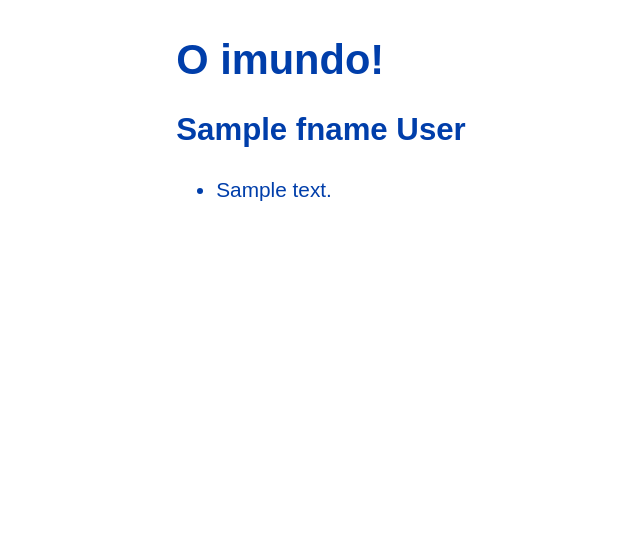
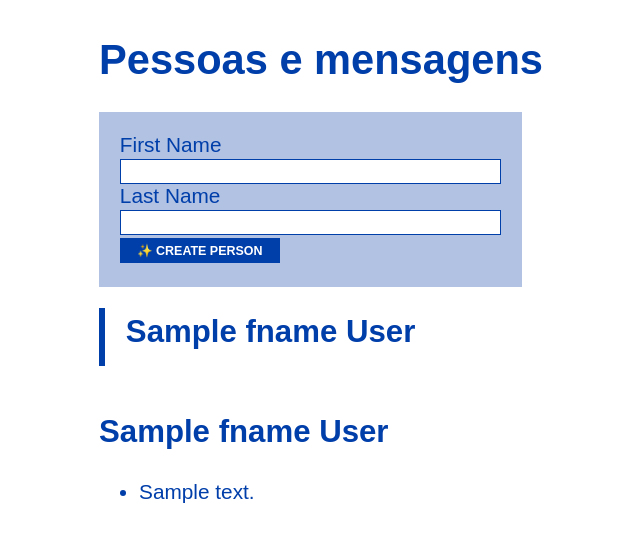
Before and after one commit to anselmobd/prep-flaskapi, a Python web app: template templates/home.html in a window 1280 px wide. Shown: the top 542 px of the page, without its empty margins (319-959 px from the left). Run offline with Jinja, Linux system fonts and the light colour scheme; the template is opened without the code that fills it: most values are stand-ins (such as "Sample title", 1, 10 or a date in 2020).

Commit message:
start new front presentation of data

```diff
--- /dev/null
+++ b/static/css/people.css
@@ -0,0 +1,22 @@
+.person-create-card {
+    margin-right: 1em;
+}
+
+.person-create-card {
+    background-color: var(--secondary-color);
+    padding: 1em;
+}
+
+.person-create-card input {
+    width: 100%;
+}
+
+.people-list {
+    margin-bottom: 1.3em;
+}
+
+.person-card {
+    border-left: 0.3em solid var(--main-color);
+    padding: 0.3em 1em;
+    margin: 1em 0;
+}
--- a/static/css/style.css
+++ b/static/css/style.css
@@ -1,7 +1,7 @@
 :root {
     --bg-color: white;
     --main-color: #003eaa;
-    --secondary-color: #619ccd;
+    --secondary-color: #b1c2e2;
 }
 
 * {
--- a/templates/_debug.html
+++ b/templates/_debug.html
@@ -4,7 +4,7 @@
     <button data-action="read">Get Data</button>
     <button data-action="clear">Clear</button>
   </form>
-  <pre><code>{{ config }}</code></pre>
+  <pre><code><!-- {{ config }} --></code></pre>
 </div>
 
 <style>
--- /dev/null
+++ b/templates/_person_content.html
@@ -0,0 +1,8 @@
+<div class="person-card" data-person-id="{{ person.id }}">
+    <div class="person-content">
+        <h2>
+            <span data-person-fname="{{ person.fname }}">{{ person.fname }}</span>
+            <span data-person-lname="{{ person.lname }}">{{ person.lname }}</span>
+        </h2>
+    </div>
+</div>
--- /dev/null
+++ b/templates/_person_create_form.html
@@ -0,0 +1,11 @@
+<form>
+    <label>
+        <span>First Name</span>
+        <input name="fname" type="text" value="" />
+    </label>
+    <label>
+        <span>Last Name</span>
+        <input name="lname" type="text" value="" />
+    </label>
+    <button data-action="create">✨ Create Person</button>
+</form>
--- a/templates/home.html
+++ b/templates/home.html
@@ -4,15 +4,24 @@
     <meta charset="UTF-8">
     <title>Bobina v0.001 - Flask API</title>
     <link rel="stylesheet" href="{{ url_for('static', filename='css/style.css') }}">
+    <link rel="stylesheet" href="{{ url_for('static', filename='css/people.css') }}">
     <script
         src="{{ url_for('static', filename='js/index.js') }}"
         type="module"
     ></script>
 </head>
 <body>
-    <h1>
-        O imundo!
-    </h1>
+    <h1>Pessoas e mensagens</h1>
+
+    <div class="person-create-card">
+        {% include "_person_create_form.html" %}
+    </div>
+    <div class="people-list">
+        {% for person in people %}
+             {% include "_person_content.html" %}
+        {% endfor %}
+    </div>
+
     {% for person in people %}
     <h2>{{ person.fname }} {{ person.lname }}</h2>
     <ul>
```
